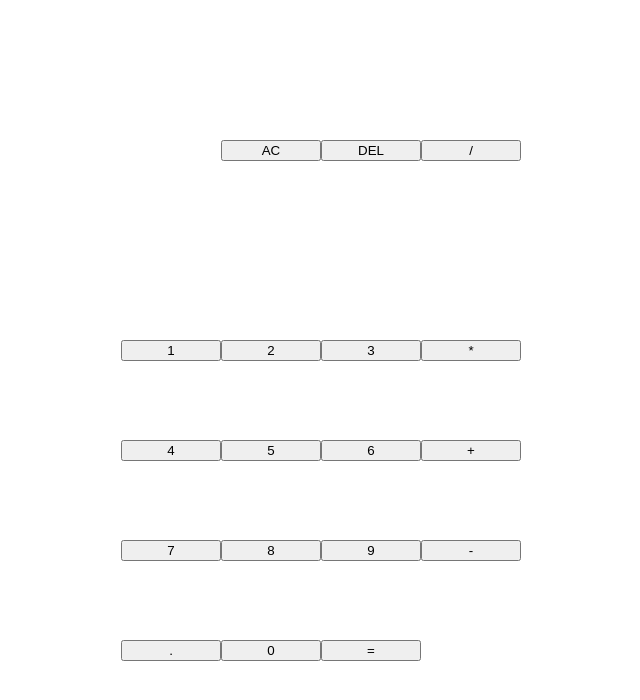
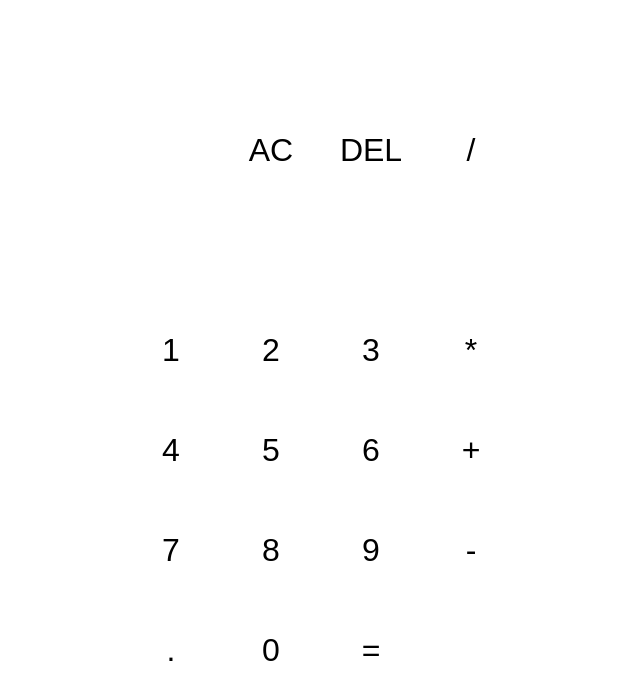
Before and after one commit to LewisMurray00/Simple-Calculator, a plain HTML site: page index.html in a window 1280 px wide. Shown: the whole page, without its empty margins (319-959 px from the left). Drawn offline with Linux system fonts and the light colour scheme.

Commit message:
Added some styling to the buttons containted in the calculator grid div

```diff
--- a/style.css
+++ b/style.css
@@ -18,3 +18,11 @@ body{
     grid-template-columns: repeat(4, 100px);
     grid-template-rows: minmax(120px, auto)repeat(5,100px);
 }
+
+.calculator-grid > button{
+    cursor: pointer;
+    font-size: 2rem;
+    border: 1px solid white;
+    outline: none;
+    background-color: rgba(255,255,255,0.75);
+}
```
